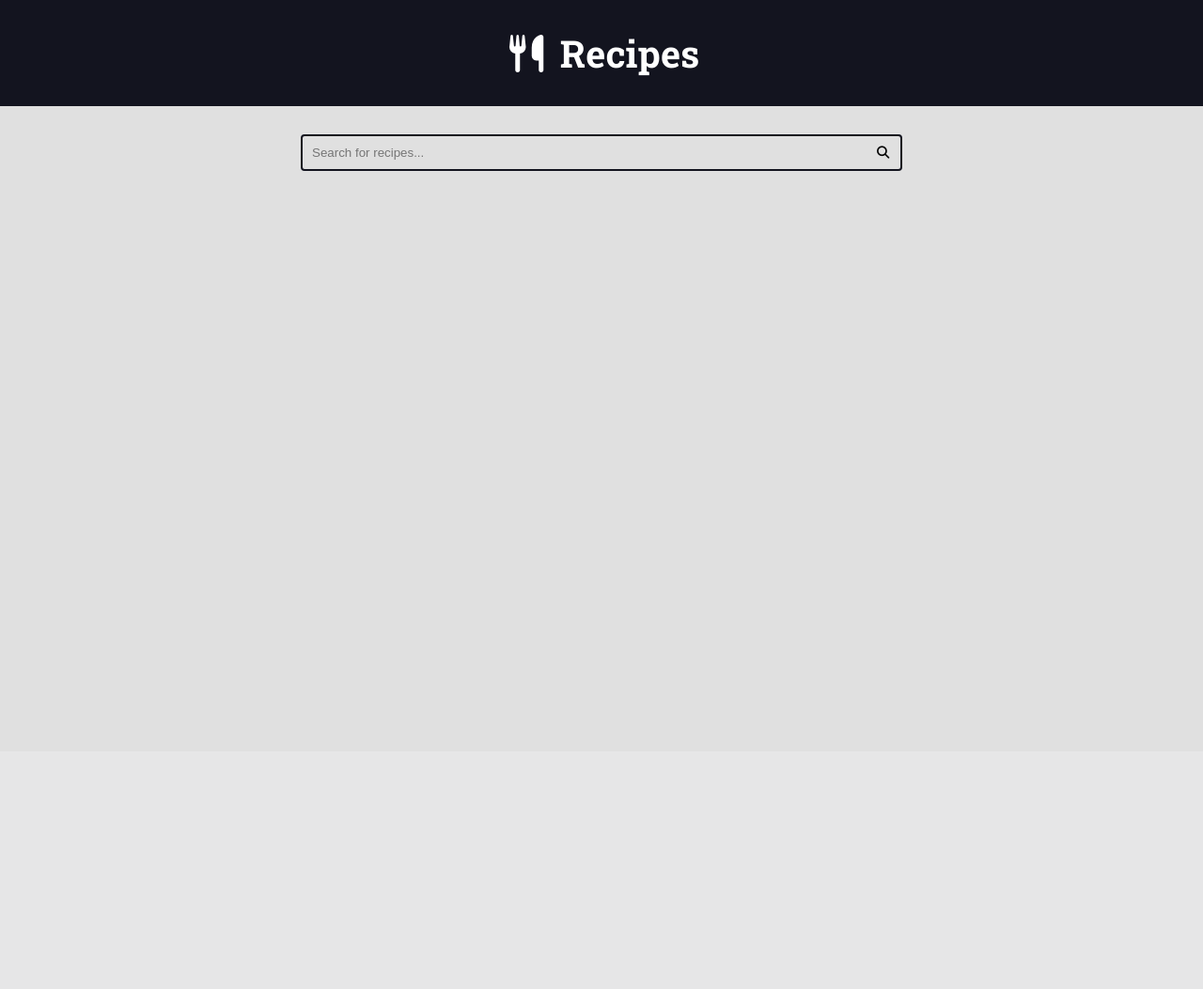
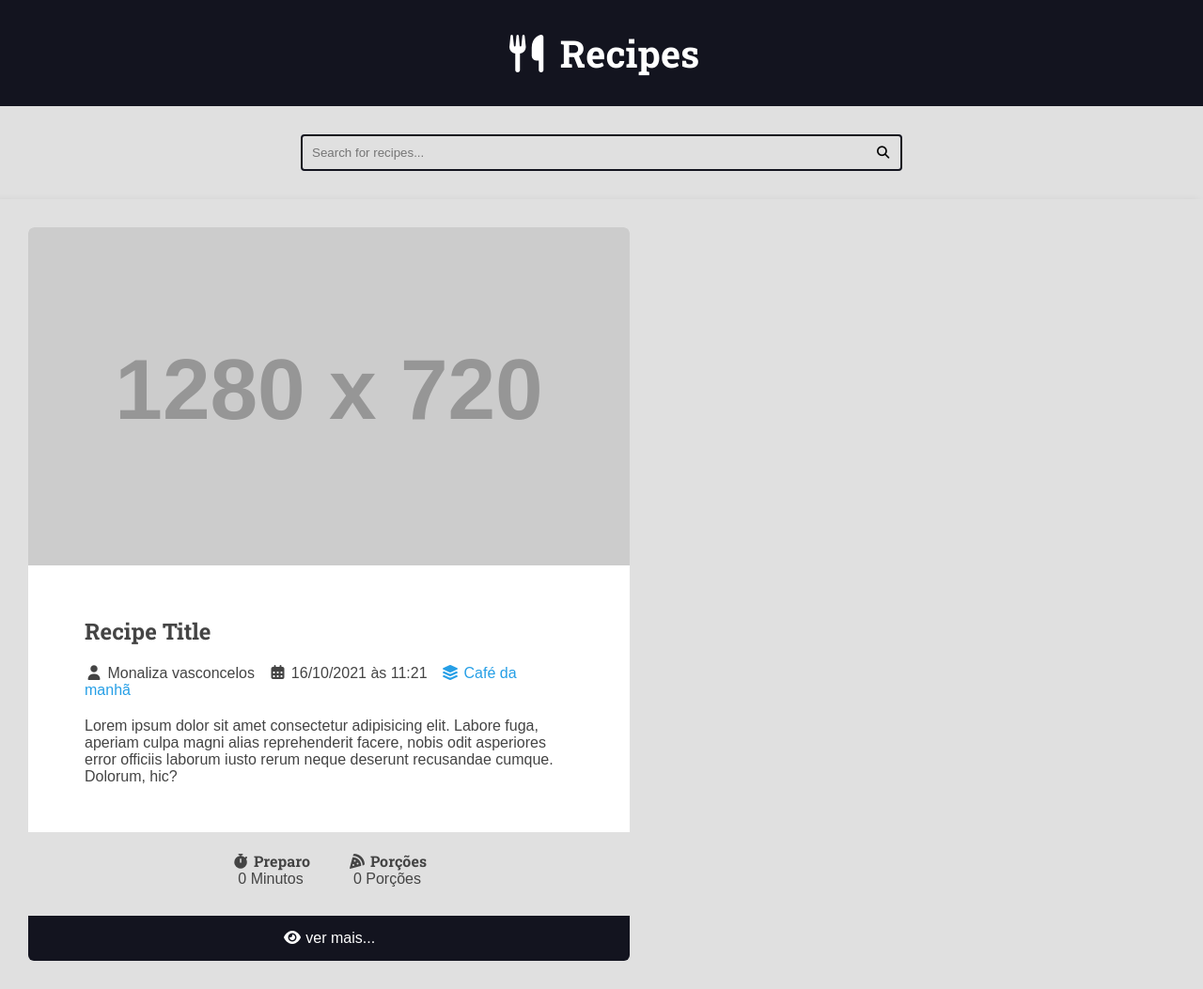
Before and after one commit to Monaliza-Vasconcelos/curso-django-projeto1, a Django app: page / in a window 1280 px wide. Shown: the whole page at 94% size. Before the commit the page ends 182 px from the top, so only its background shows below. Run offline with Django 5.2, Linux system fonts and the light colour scheme; grey boxes labelled with a size stand in for pictures from a placeholder-image service; some libraries are stand-ins or nearby versions.

Commit message:
main e footer da main

```diff
--- a/recipes/templates/recipes/pages/home.html
+++ b/recipes/templates/recipes/pages/home.html
@@ -1,12 +1,14 @@
 {% include 'recipes/partials/head.html' %}
 
 <body>
-   {% include 'recipes/partials/header.html' %}
-   {% include 'recipes/partials/search.html' %}
-   <main class="main-content-container main-content-list">
-
+    {% include 'recipes/partials/header.html' %}
+    {% include 'recipes/partials/search.html' %}
+    <main class="main-content-container main-content-list">
+        <div class="recipe recipe-list-item">
+            {% include 'recipes/partials/recipe.html' %}
         </div>
-   </main>
+    </main>
 
 </body>
+
 </html>
--- a/recipes/templates/recipes/partials/head.html
+++ b/recipes/templates/recipes/partials/head.html
@@ -80,6 +80,7 @@
             font-size: 1.6rem;
             font-family: var(--font-primary);
             background: var(--color-gray-1);
+            color: var(--color-dark-text);
         }
 
         h1, h2, h3, h4, h5, h6 {
@@ -165,9 +166,100 @@
             display: grid;
             grid-template-columns: repeat(auto-fit, minmax(340px, 1fr));
             gap: var(--spacing-gutter-large);
+            box-shadow: -5px 5px 10px rgba(0, 0, 0, .2);
+            padding: var(--spacing-gutter-medium);
         }
 
+        .recipe {
+            background-color: var(--color-white);
+            transition: all .300ms ease-in-out;
+            transform: scale(1);
+            border-radius: .6rem;
+            overflow: hidden;
+        }
+
+        .recipe img {
+            max-width: 100%;
 
 
+        }
+
+        .recipe-list-item {
+            max-width: 64rem;
+
+        }
+
+        .recipe-title {
+            padding: 2rem var(--spacing-gutter-medium);
+        }
+
+        .recipe-list-item:hover {
+            transform: scale(1.02);
+            box-shadow: -8px 8px 18px rgba(0, 0, 0, .25);
+        }
+
+        .recipe-title-container {
+            padding: var(--spacing-gutter-medium);
+            padding-bottom: 2rem;
+        }
+
+        .recipe-author {
+           padding: 0 var(--spacing-gutter-medium);
+        }
+
+        .recipe-content {
+            padding: var(--spacing-gutter-medium);
+            padding-top: 2rem;
+        }
+
+        .recipe-author-item {
+            color: var(4--color-gray-4);
+            margin-right: 1rem;
+        }
+
+        .recipe-author a {
+            color: var(--color-primary);
+            transition: all .300ms ease-in-out;
+            text-decoration: none;
+        }
+
+        .recipe-author a:hover {
+            color: var(--color-primary-dark);
+        }
+
+        .recipe-meta-container {
+            display: flex;
+            flex-flow: row nowrap;
+            justify-content: center;
+            gap: 4rem;
+            padding: var(--spacing-gutter-medium);
+            padding-top: 2rem;
+            background: var(--color-gray-1);
+        }
+
+        .recipe-meta {
+            display: flex;
+            flex-flow: column nowrap;
+            flex-shrink: 1;
+            align-items: center;
+        }
+
+        .recipe-meta-title {
+            font-size: 1.6rem;
+        }
+
+        .recipe-footer a{
+            background: var(--color-primary-dark);
+            display: block;
+            color: var(--color-white);
+            text-decoration: none;
+            text-align: center;
+            padding: 1.5rem var(--spacing-gutter-medium);
+            transition: all .300ms ease-in-out;
+        }
+
+        .recipe-footer a:hover {
+            filter: brightness(2);
+        }
     </style>
 </head>
--- /dev/null
+++ b/recipes/templates/recipes/partials/recipe.html
@@ -0,0 +1,48 @@
+<div class="recipe-cover">
+    <img src="https://placehold.co/1280x720/000000/FFF" alt="temporário">
+</div>
+<div class="recipe-title-container">
+    <h2 class="recipe-title">Recipe Title</h2>
+    <div class="recipe-author">
+        <span class="recipe-author-item">
+            <i class="fas fa-user"></i>
+            Monaliza vasconcelos
+        </span>
+        <span class="recipe-author-item">
+            <i class="fas fa-calendar-alt"></i>
+            16/10/2021 às 11:21
+        </span>
+        <span class="recipe-author-item">
+            <a href="/recipes/category/cafe-da-manha/">
+                <i class="fas fa-layer-group"></i>
+                <span>Café da manhã</span>
+            </a>
+        </span>
+    </div>
+    <div class="recipe-content">
+        <p>Lorem ipsum dolor sit amet consectetur adipisicing elit. Labore fuga, aperiam culpa magni alias
+            reprehenderit facere, nobis odit asperiores error officiis laborum iusto rerum neque deserunt
+            recusandae cumque. Dolorum, hic?</p>
+    </div>
+</div>
+
+<div class="recipe-meta-container">
+    <div class="recipe-meta recipe-preparation">
+        <h3 class="recipe-meta-title"><i class="fas fa-stopwatch"></i> Preparo</h3>
+        <div class="recipe-meta-text">
+            0 Minutos
+        </div>
+    </div>
+    <div class="recipe-meta recipe-servings">
+        <h3 class="recipe-meta-title"><i class="fas fa-pizza-slice"></i> Porções</h3>
+        <div class="recipe-meta-text">
+            0 Porções
+        </div>
+    </div>
+</div>
+<footer class="recipe-footer">
+    <a class="recipe-read-more button button-dark button-full-width" href="/recipes/3/">
+        <i class="fas fa-eye"></i>
+        <span>ver mais...</span>
+    </a>
+</footer>
```
